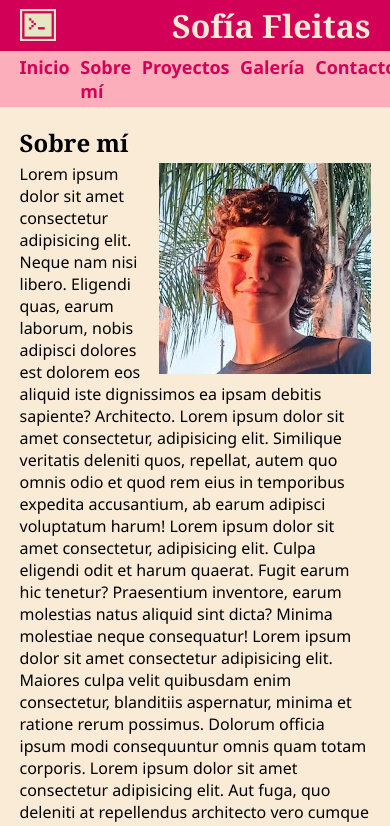
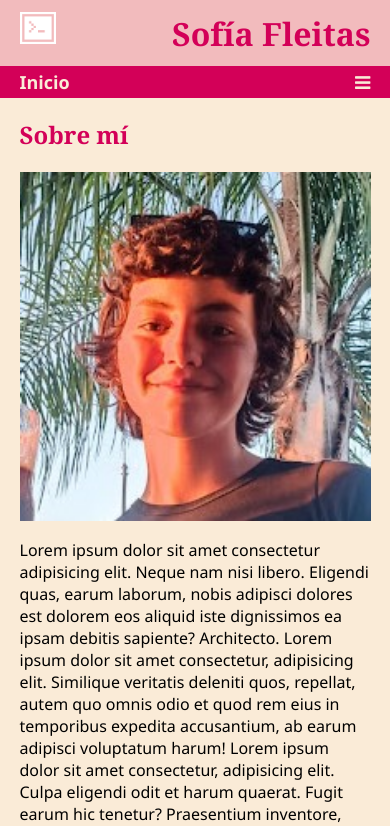
Before and after one commit to sofiadfc/sofiadfc.github.io, a plain HTML site: page index.html in a window 390 px wide. Shown: the top 826 px of the page. Drawn offline with Linux system fonts and the light colour scheme.

Commit message:
diseño responsivo

```diff
--- a/index.html
+++ b/index.html
@@ -4,25 +4,29 @@
     <meta charset="UTF-8">
     <meta name="viewport" content="width=device-width, initial-scale=1.0">
     <link rel="stylesheet" href="style.css">
+    <link rel="stylesheet" href="https://cdnjs.cloudflare.com/ajax/libs/font-awesome/4.7.0/css/font-awesome.min.css">
     <title>Sofía Fleitas | Desarrollo Web</title>
     <link rel="icon" type="image/x-icon" href="imagenes/favicon.ico">
 </head>
 
-<body >
-    <header>
-        <div class="header">
-            <img src="imagenes/icono.png" alt="Logo terminal">
-            <h1 id="name">Sofía Fleitas</h1>
-        </div>
-    </header>
-
-    <div class="topnav">
-        <a href="portfolio.html">Inicio</a>
+<body>
+    <div class="top">
+    <div id="name">
+        <img src="imagenes/icono.png">
+        <h1>Sofía Fleitas</h1>
+    </div>
+    <div class="topnav" id="myTopnav">
+        <a href="index.html">Inicio</a>
         <a href="#sobremi">Sobre mí</a>
         <a href="#proyectos">Proyectos</a>
         <a href="#galeria">Galería</a>
         <a href="#contacto">Contacto</a>
+        <a href="javascript:void(0);" class="icon" onclick="myFunction()">
+            <i class="fa fa-bars"></i>
+        </a>
     </div>
+    </div>
+
 
     <section>
     <div id="sobremi">
@@ -54,9 +58,11 @@
     </section>
 
     <footer id="contacto">
-        <a href="https://github.com/sofita1932">GitHub<img src="imagenes/git.png" alt="GitHub"></a>
-        <a href="https://instagram.com/sofiafcs">Instagram<img src="imagenes/ig.png" alt="Instagram"></a>
-        <a href="mailto:sofleitas0@gmail.com">Mail<img src="imagenes/mail.png" alt="Mail"></a>
+        <a href="https://github.com/sofita1932"><img src="imagenes/git.png" alt="GitHub">GitHub</a>
+        <a href="https://instagram.com/sofiafcs"><img src="imagenes/ig.png" alt="Instagram">Instagram</a>
+        <a href="mailto:sofleitas0@gmail.com"><img src="imagenes/mail.png" alt="Mail">Mail</a>
     </footer>
+
+    <script type="text/javascript" src="javascript.js"></script>
 </body>
 </html>
--- /dev/null
+++ b/javascript.js
@@ -0,0 +1,8 @@
+function myFunction() {
+    var x = document.getElementById("myTopnav");
+    if (x.className === "topnav") {
+      x.className += " responsive";
+    } else {
+      x.className = "topnav";
+    }
+  }
--- a/style.css
+++ b/style.css
@@ -1,58 +1,56 @@
-/*Configuro las generalidades de la página*/
 * {
-    box-sizing: border-box;
-    margin: 0%;
+    margin: 0;
     scroll-behavior: smooth;
 }
 
-/*Asigno un color de fondo a la página*/
 body {
     background-color: antiquewhite;
 }
 
-/*Estilizo el cabezal y sus respectivos elementos (título h1 e imagen)*/
-.header {
-    align-items: center;
-    padding: 1% 5%;
-    display: flex;
-    justify-content: space-between;
+.topnav {
+    overflow: hidden;
     background-color: #d30058;
 }
 
-#name{
+.topnav a {
+    float: left;
+    display: block;
     color: antiquewhite;
-    font-family: Georgia, 'Times New Roman', Times, serif;
+    font-family: 'Segoe UI', Tahoma, Geneva, Verdana, sans-serif;
+    font-weight: bold;
+    text-align: center;
+    padding: 1% 5%;
+    text-decoration: none;
+    font-size: large;
 }
 
-header img{
-    block-size: 2rem;
-    filter: invert(90%) sepia() brightness(90%);
+.topnav .icon {
+  display: none;
 }
 
-/*Estilizo la barra de navegación y sus links*/
-.topnav {
-    padding: 1% 5%;
-    overflow: hidden;
-    display: flex;
-    background-color: #ff006a41;
-    font-size: large;
-    font-family: 'Segoe UI', Tahoma, Geneva, Verdana, sans-serif;
+#name {
+    justify-content: space-between;
+    display:flex;
+    background-color: #f2bbbd;
+    color: #d30058;
+    font-family: Georgia, 'Times New Roman', Times, serif;
     font-weight: bold;
+    padding: 1.5% 5%;
 }
 
-.topnav a {
-    padding-right: 3%;
-    color: #d30058;
-    text-decoration: none;
+#name img {
+    padding-right: 5%;
+    block-size: 2rem;
+    filter: invert(100%) brightness(100%);
 }
 
-/*Estilizo los párrafos, que son el cuerpo de la página*/
 section > div {
     margin: 5%;
     font-family: 'Segoe UI', Tahoma, Geneva, Verdana, sans-serif;
 }
 
 section > div > h1 {
+    color: #d30058;
     padding-bottom: 1%;
     font-family: Georgia, 'Times New Roman', Times, serif;
 }
@@ -81,29 +79,79 @@ section > div > h1 {
       }
 }
 
-/*Estilizo el pie de página y sus elementos respectivos (imágenes y links)*/
 footer {
     padding: 1% 5%;
     background-color: #d30058;
 }
 
-footer > * {
+footer a {
+    padding: 0% 3%;
+    display: inline-flex;
+    justify-content: center ;
     align-items: center;
-    justify-content: flex-end;
-    padding: 0% 1%;
-    display: flex;
-}
-
-footer a {
     font-family: 'Segoe UI', Tahoma, Geneva, Verdana, sans-serif;
     font-weight: bold;
-    font-size: medium;
+    font-size: large;
     color: antiquewhite;
     text-decoration: none;
 }
 
 footer img {
-    padding: 0.5% 1%;
+    padding-right: 10%;
     filter: invert(90%) sepia() brightness(90%);
-    block-size: 2rem;
+    block-size: 1.3rem;
 }
+
+@media screen and (max-width: 500px) {
+    .top {
+        position: sticky;
+        top: 0;
+    }
+    .topnav :not(:first-child) {display: none;}
+    .topnav a.icon {
+      float: right;
+      display: block;
+    }
+    footer {padding: 3%}
+    footer a {
+        display: list-item;
+        list-style-type: none;
+    }
+    footer img {padding-right: 3%;}
+    #sobremi img {
+        display: block;
+        float: none;
+        width: 100%;
+        padding: 5% 0%;
+    }
+    #proyectos .img-container {width: 100%; padding: 2.5% 0%;}
+    #name {
+        padding: 3% 5%;
+    }
+}
+
+@media screen and (max-width: 700px) {
+    .top {
+        position: sticky;
+        top: 0;
+    }
+    .topnav :not(:first-child) {display: none;}
+    .topnav a.icon {
+      float: right;
+      display: block;
+    }
+}
+
+@media screen and (max-width: 700px) {
+    .topnav.responsive {position: relative;}
+    .topnav.responsive .icon {
+      position: absolute;
+      right: 0;
+      top: 0;
+    }
+    .topnav.responsive a{
+      float: none;
+      display: block;
+      text-align: left;
+    }
+}
```
